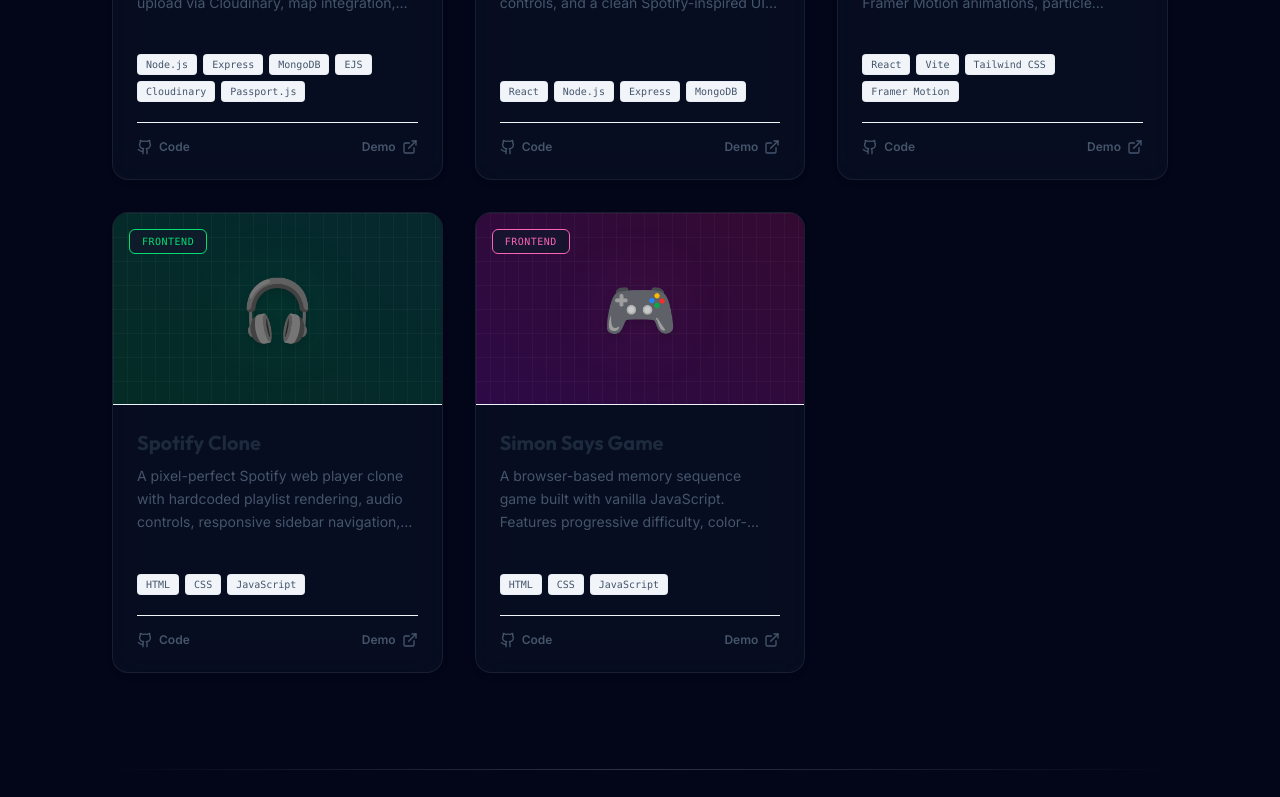
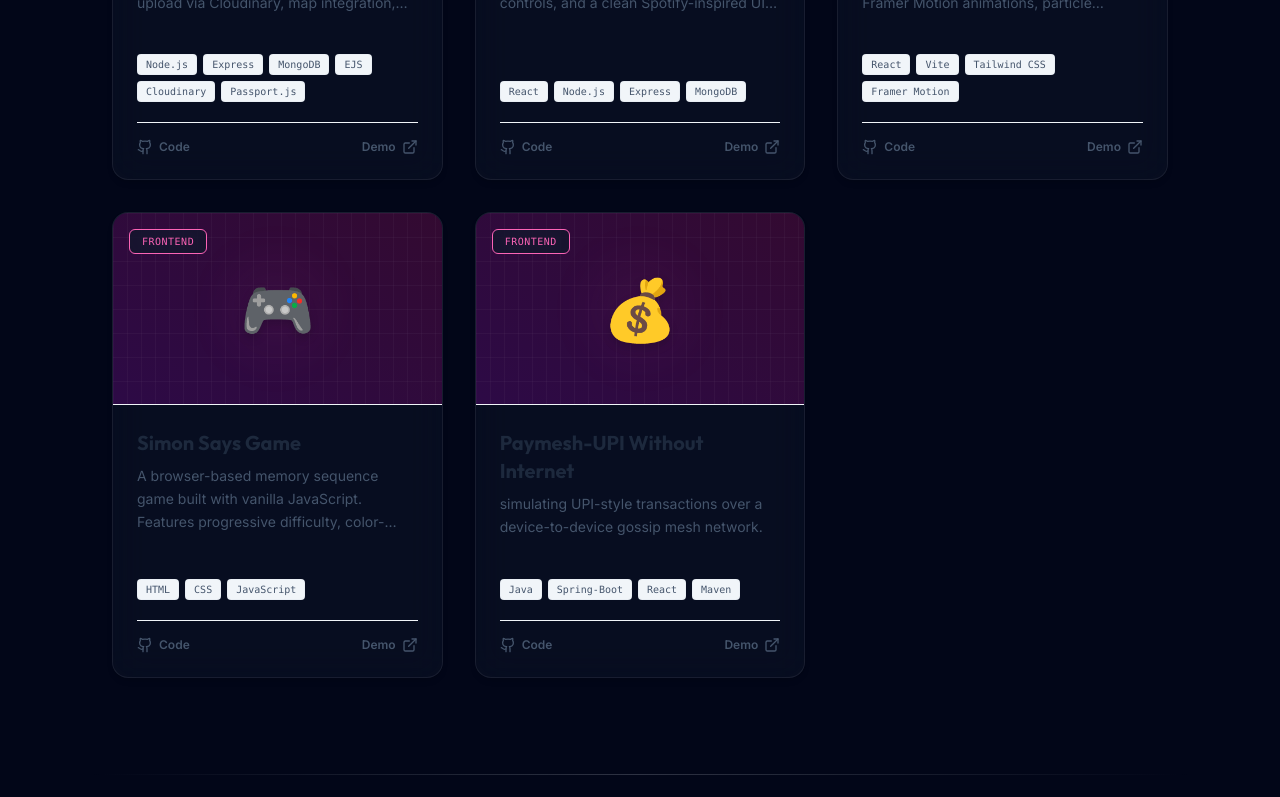
Before and after one commit to Rd10code/Portfolio, a React (Vite) app: page / in a window 1280 px wide. Shown: the part 3896-4693 px from the top of the page. Built offline with nearby package versions, Linux system fonts and the light colour scheme.

Commit message:
Update Project & Resume

```diff
--- a/src/components/Footer.jsx
+++ b/src/components/Footer.jsx
@@ -81,7 +81,7 @@ export default function Footer() {
             <Linkedin className="w-4.5 h-4.5" />
           </a>
           <a
-            href="mailto:rohitdeore2004@gmail.com"
+            href="mailto:deorerohit2004@gmail.com"
             className="p-2.5 rounded-xl bg-slate-50 dark:bg-slate-900 hover:bg-slate-100 dark:hover:bg-slate-800/80 border border-slate-100 dark:border-slate-800/60 text-slate-500 dark:text-slate-450 hover:text-indigo-600 dark:hover:text-indigo-400 transition-colors duration-250"
             aria-label="Send Email"
           >
--- a/src/components/Projects.jsx
+++ b/src/components/Projects.jsx
@@ -28,7 +28,7 @@ const projectsData = [
     desc: 'A full-stack Airbnb-inspired rental platform with listing creation, image upload via Cloudinary, map integration, user reviews, and Passport.js authentication. Deployed on Render.',
     tech: ['Node.js', 'Express', 'MongoDB', 'EJS', 'Cloudinary', 'Passport.js'],
     github: 'https://github.com/Rd10code/Major-Project',
-    demo: 'https://wanderstay.onrender.com',
+    demo: 'https://github.com/Rd10code/Major-Project',
     gradient: 'from-violet-600/20 to-indigo-600/20 text-indigo-400',
     iconText: '🏠',
   },
@@ -50,33 +50,35 @@ const projectsData = [
     desc: 'Personal developer portfolio built with React + Vite. Features dark/light mode, Framer Motion animations, particle background, GitHub stats section, and a working contact form.',
     tech: ['React', 'Vite', 'Tailwind CSS', 'Framer Motion'],
     github: 'https://github.com/Rd10code',
-    demo: '#',
+    demo: 'https://rohitdeore.vercel.app/',
     gradient: 'from-blue-600/20 to-teal-600/20 text-teal-400',
     iconText: '⚡',
   },
+
   {
     id: 4,
-    title: 'Spotify Clone',
-    category: 'Frontend',
-    desc: 'A pixel-perfect Spotify web player clone with hardcoded playlist rendering, audio controls, responsive sidebar navigation, and volume control. Deployed on Vercel.',
-    tech: ['HTML', 'CSS', 'JavaScript'],
-    github: 'https://github.com/Rd10code/Music-streaming-platform',
-    demo: 'https://music-streaming-platform-sigma.vercel.app/',
-    gradient: 'from-green-600/20 to-emerald-600/20 text-green-400',
-    iconText: '🎧',
-  },
-  {
-    id: 5,
     title: 'Simon Says Game',
     category: 'Frontend',
     desc: 'A browser-based memory sequence game built with vanilla JavaScript. Features progressive difficulty, color-sound feedback, streak tracking, and DOM animations.',
     tech: ['HTML', 'CSS', 'JavaScript'],
-    github: 'https://github.com/Rd10code',
-    demo: '#',
+    github: 'https://github.com/Rd10code/LinkedIn-Showcase/tree/main/Simon%20Say',
+    demo: 'https://github.com/Rd10code/LinkedIn-Showcase/tree/main/Simon%20Say',
     gradient: 'from-fuchsia-600/20 to-pink-600/20 text-pink-400',
     iconText: '🎮',
   },
+    {
+    id: 5,
+    title: 'Paymesh-UPI Without Internet',
+    category: 'Frontend',
+    desc: 'simulating UPI-style transactions over a device-to-device gossip mesh network.',
+    tech: ['Java','Spring-Boot','React','Maven'],
+    github: 'https://github.com/Rd10code/PayMesh',
+    demo: 'https://github.com/Rd10code/PayMesh',
+    gradient: 'from-fuchsia-600/20 to-pink-600/20 text-pink-400',
+    iconText: '💰',
+  },
 ];
+
 
 export default function Projects() {
   const [selectedCategory, setSelectedCategory] = useState('All');
--- a/src/components/Skills.jsx
+++ b/src/components/Skills.jsx
@@ -26,6 +26,7 @@ const skillCategories = [
       { name: 'Express.js', level: 80 },
       { name: 'REST APIs', level: 85 },
       { name: 'EJS', level: 75 },
+      { name: 'Spring-Boot',level:65},
     ],
   },
   {
```
Also changed, not shown: 1 other file (tests, documents, lock files or other folders).
